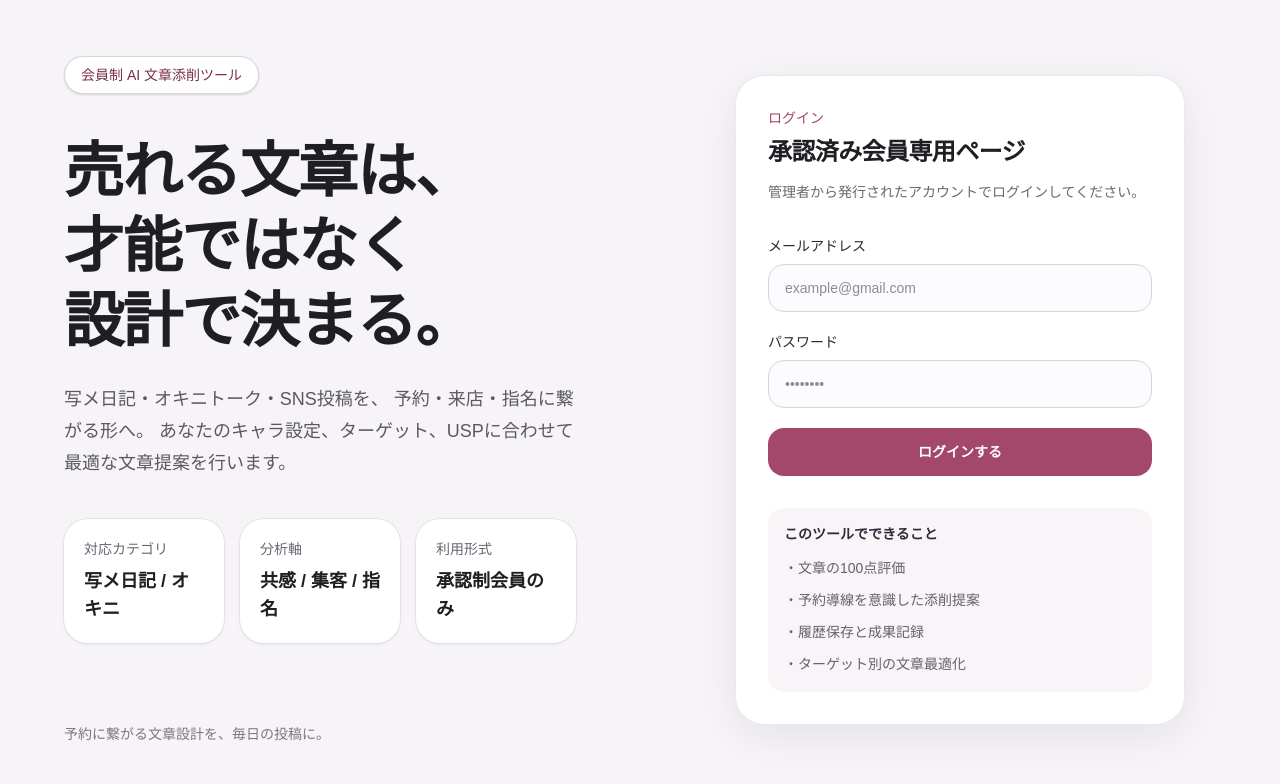
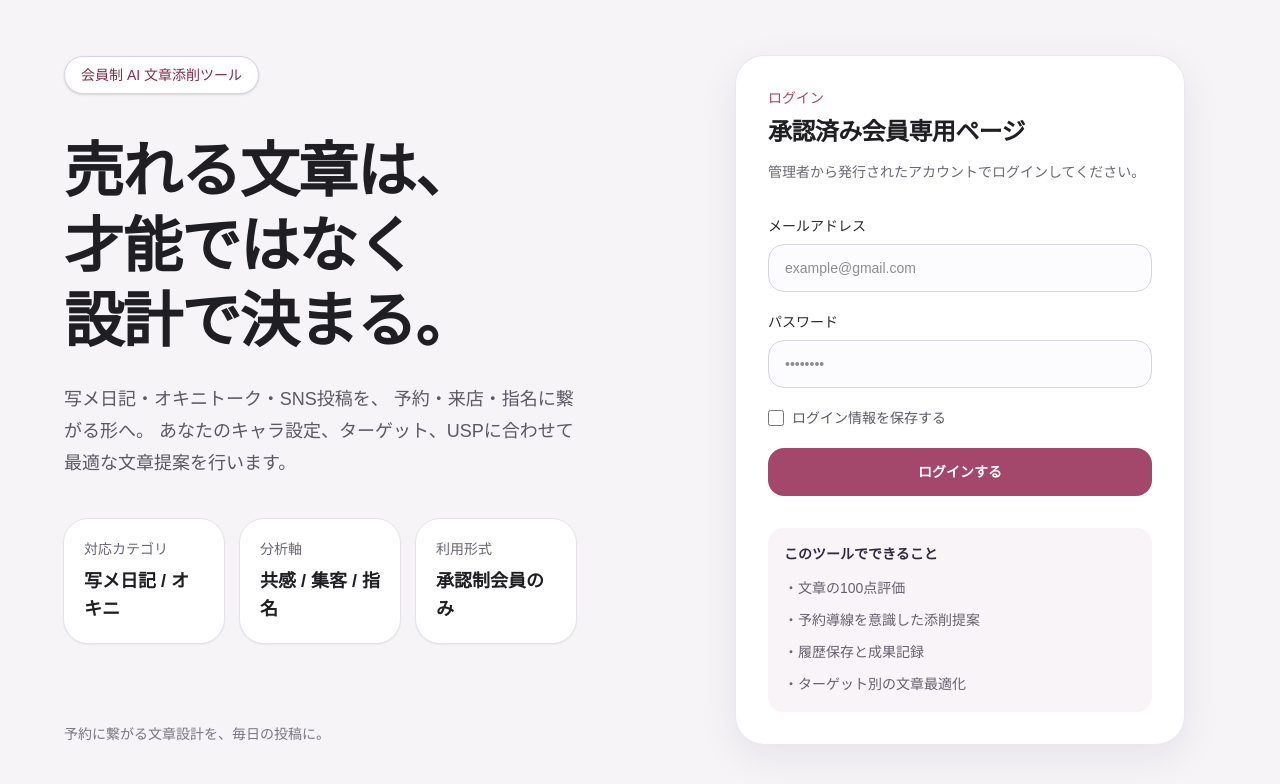
Before and after one commit to narijobusinessschool-hash/yorushok-tool, a Next.js app: page / in a window 1280 px wide. Shown: the top 784 px of the page. Built offline with nearby package versions, Linux system fonts and the light colour scheme.

Commit message:
ログイン情報の保存機能を追加

```diff
--- a/app/page.tsx
+++ b/app/page.tsx
@@ -1,7 +1,9 @@
 "use client";
 
-import { useState } from "react";
+import { useEffect, useState } from "react";
 import { useRouter } from "next/navigation";
+
+const SAVED_LOGIN_KEY = "yorushokuSavedLogin";
 
 type Member = {
   id: string;
@@ -30,8 +32,19 @@ export default function Home() {
   const router = useRouter();
   const [email, setEmail] = useState("");
   const [password, setPassword] = useState("");
+  const [rememberMe, setRememberMe] = useState(false);
   const [error, setError] = useState("");
   const [loading, setLoading] = useState(false);
+
+  useEffect(() => {
+    const saved = localStorage.getItem(SAVED_LOGIN_KEY);
+    if (saved) {
+      const { email: savedEmail, password: savedPassword } = JSON.parse(saved);
+      setEmail(savedEmail ?? "");
+      setPassword(savedPassword ?? "");
+      setRememberMe(true);
+    }
+  }, []);
 
   function handleLogin(e: React.FormEvent) {
     e.preventDefault();
@@ -70,6 +83,12 @@ export default function Home() {
         CURRENT_USER_KEY,
         JSON.stringify({ id: matched.id, name: matched.name, email: matched.email, role: matched.role })
       );
+
+      if (rememberMe) {
+        localStorage.setItem(SAVED_LOGIN_KEY, JSON.stringify({ email: email.trim(), password }));
+      } else {
+        localStorage.removeItem(SAVED_LOGIN_KEY);
+      }
 
       if (matched.role === "管理者") {
         router.push("/admin");
@@ -180,6 +199,19 @@ export default function Home() {
                 />
               </div>
 
+              <div className="flex items-center gap-2">
+                <input
+                  id="rememberMe"
+                  type="checkbox"
+                  checked={rememberMe}
+                  onChange={(e) => setRememberMe(e.target.checked)}
+                  className="h-4 w-4 rounded border-[#d9d3df] accent-[#a3476b]"
+                />
+                <label htmlFor="rememberMe" className="text-sm text-[#5b5864]">
+                  ログイン情報を保存する
+                </label>
+              </div>
+
               {error && (
                 <p className="rounded-xl bg-[#fdf0f4] px-4 py-3 text-sm text-[#b03060]">
                   {error}
```
